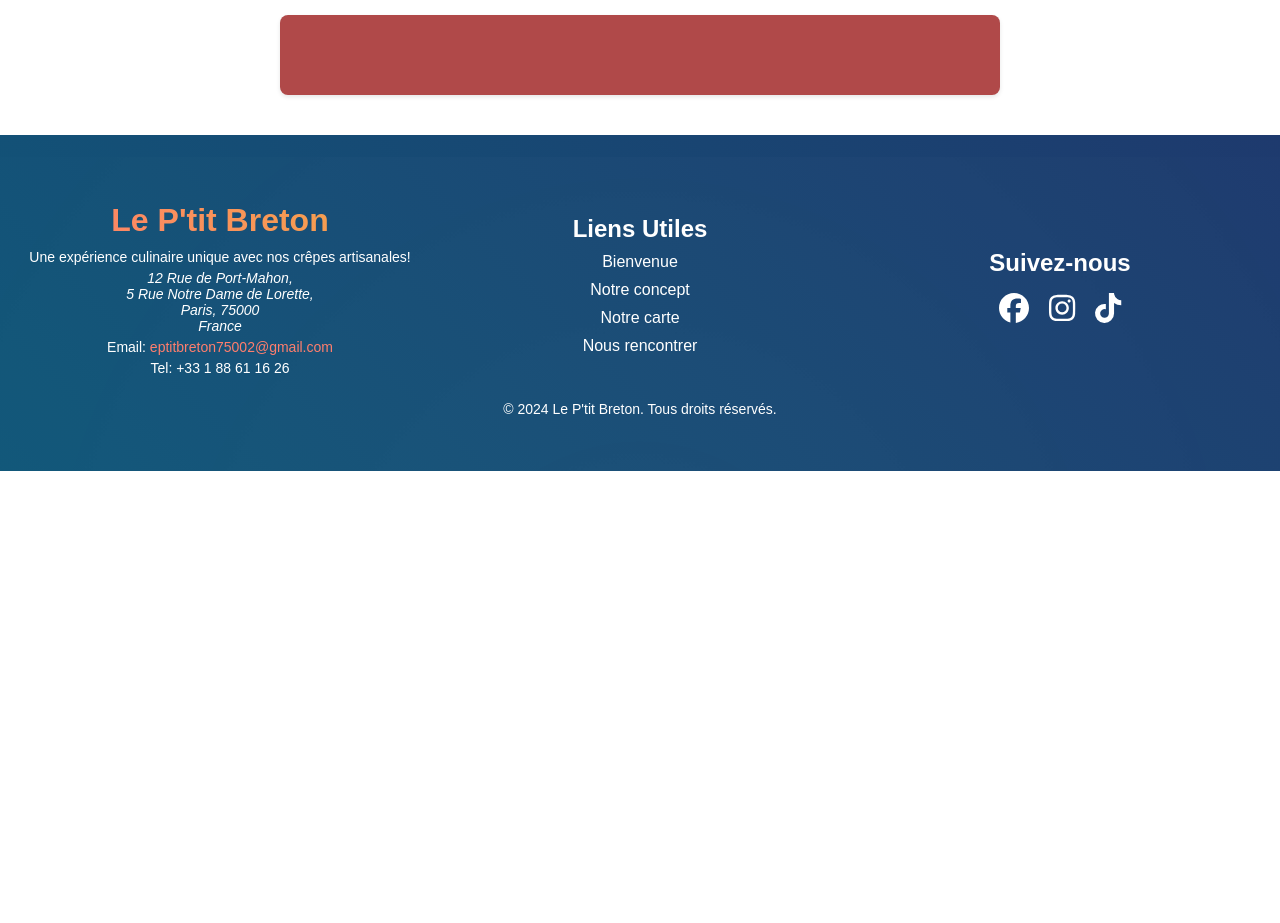
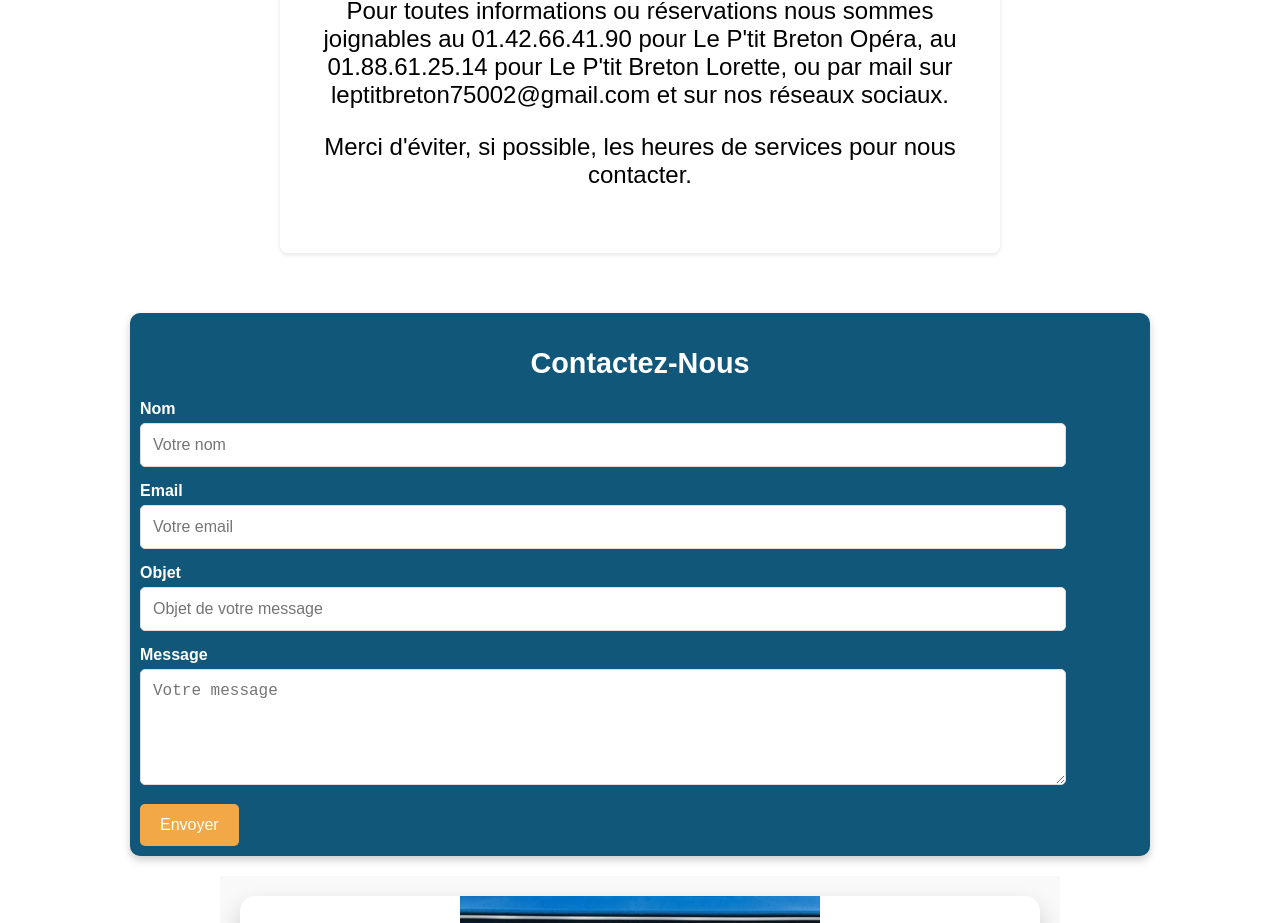
Before and after one commit to MiguelGMata/lepetitbreton, a React (Vite) app: page /nous-rencontrer in a window 1280 px wide. Shown: the part 717-1640 px from the top of the page. Before the commit the page ends 1188 px from the top, so only its background shows below. Built offline with nearby package versions, Linux system fonts and the light colour scheme.

Commit message:
creation form contact

```diff
--- a/package.json
+++ b/package.json
@@ -12,6 +12,7 @@
   "dependencies": {
     "@fortawesome/free-brands-svg-icons": "^6.6.0",
     "@fortawesome/react-fontawesome": "^0.2.2",
+    "emailjs-com": "^3.2.0",
     "fortawesome": "^0.0.1-security",
     "react": "^18.3.1",
     "react-dom": "^18.3.1",
--- /dev/null
+++ b/src/components/molecules/formcontact/ContactForm.jsx
@@ -0,0 +1,109 @@
+import React, { useState } from 'react';
+import emailjs from 'emailjs-com';
+import './contactForm.css';
+const Form = () => {
+  const [formData, setFormData] = useState({
+    name: '',
+    email: '',
+    subject: '',
+    message: '',
+  });
+
+  const [isSubmitted, setIsSubmitted] = useState(false);
+
+  const handleChange = (e) => {
+    const { name, value } = e.target;
+    setFormData({
+      ...formData,
+      [name]: value,
+    });
+  };
+
+  const handleSubmit = (e) => {
+    e.preventDefault();
+
+    emailjs
+      .send(
+        'service_gz0nf9q', // Reemplaza con tu Service ID
+        'template_9ulkm8q', // Reemplaza con tu Template ID
+        formData,
+        'WPirVG4hz2Vp0Va-L' // Reemplaza con tu User ID de EmailJS
+      )
+      .then(
+        (response) => {
+          console.log('SUCCESS!', response.status, response.text);
+          setIsSubmitted(true);
+          setFormData({
+            name: '',
+            email: '',
+            subject: '',
+            message: '',
+          });
+        },
+        (error) => {
+          console.log('FAILED...', error);
+        }
+      );
+  };
+
+  return (
+    <div className="form-container">
+      <h2 className="form-title">Contactez-Nous</h2>
+      {isSubmitted && <p className="form-success">Votre message a été envoyé avec succès !</p>}
+
+      <form className="form" onSubmit={handleSubmit}>
+        <div className="form-group">
+          <label htmlFor="name">Nom</label>
+          <input
+            type="text"
+            id="name"
+            name="name"
+            placeholder="Votre nom"
+            value={formData.name}
+            onChange={handleChange}
+            required
+          />
+        </div>
+        <div className="form-group">
+          <label htmlFor="email">Email</label>
+          <input
+            type="email"
+            id="email"
+            name="email"
+            placeholder="Votre email"
+            value={formData.email}
+            onChange={handleChange}
+            required
+          />
+        </div>
+        <div className="form-group">
+          <label htmlFor="subject">Objet</label>
+          <input
+            type="text"
+            id="subject"
+            name="subject"
+            placeholder="Objet de votre message"
+            value={formData.subject}
+            onChange={handleChange}
+            required
+          />
+        </div>
+        <div className="form-group">
+          <label htmlFor="message">Message</label>
+          <textarea
+            id="message"
+            name="message"
+            placeholder="Votre message"
+            rows="5"
+            value={formData.message}
+            onChange={handleChange}
+            required
+          ></textarea>
+        </div>
+        <button type="submit" className="submit-button">Envoyer</button>
+      </form>
+    </div>
+  );
+};
+
+export default Form;
--- /dev/null
+++ b/src/components/molecules/formcontact/contactForm.css
@@ -0,0 +1,63 @@
+/* General styles */
+/* General styles of the form container */
+.form-container {
+  width: 90%;
+  max-width: 1000px;
+  margin: 20px auto;
+  padding: 10px;
+  background: #105779;
+  border-radius: 10px;
+  box-shadow: 0 4px 8px rgba(0, 0, 0, 0.2);
+
+}
+
+/* Form title styles */
+.form-title {
+  text-align: center;
+  color: #ffff;
+  margin-bottom: 20px;
+  font-size: 1.8rem;
+  font-weight: bold;
+}
+
+/* General styles for form groups */
+.form-group {
+  margin-bottom: 15px;
+}
+
+/* Form label styles */
+.form-group label {
+  display: block;
+  font-weight: bold;
+  margin-bottom: 5px;
+  color: #fff;
+}
+
+/* Input field styles */
+.form-group input,
+.form-group textarea {
+  width: 90%;
+  padding: 12px;
+  margin-right: 20px;
+  border: 1px solid #ddd;
+  border-radius: 5px;
+  font-size: 1rem;
+}
+
+/* Submit Button Styles */
+.submit-button {
+  background-color: #f3a847;
+  color: #fff;
+  border: none;
+  padding: 12px 20px;
+  border-radius: 5px;
+  cursor: pointer;
+  font-size: 1rem;
+  transition: background-color 0.3s ease, transform 0.2s ease;
+}
+
+/* Hover effect on submit button */
+.submit-button:hover {
+  background-color: #ff1493;
+  transform: scale(1.05);
+}
--- a/src/components/pages/contact/ContactScreen.jsx
+++ b/src/components/pages/contact/ContactScreen.jsx
@@ -1,17 +1,24 @@
 import React from 'react';
 import Header from '../../organisms/header/Header';
+import ContactForm from '../../molecules/formcontact/ContactForm';
+import Branch from '../../molecules/branch/Branch';
 import './contactScreen.css';
 
 const ContactScreen = () => {
   return (
     <main className="contact-container">
       <Header />
-      <section className="contact-info">
-        {/* Información de contacto */}
+      <section className="contact-form">
+        <h1>RDV chez nous !</h1>
+        <p>Pour toutes informations ou réservations nous sommes joignables
+          au 01.42.66.41.90 pour Le P'tit Breton Opéra,
+          au 01.88.61.25.14 pour Le P'tit Breton Lorette,
+          ou par mail sur leptitbreton75002@gmail.com et sur nos réseaux sociaux.
+        </p>
+        <p>Merci d'éviter, si possible, les heures de services pour nous contacter. </p>
       </section>
-      <section className="contact-form">
-        {/* Formulario de contacto */}
-      </section>
+      <ContactForm/>
+      <Branch/>
     </main>
   );
 };
--- a/src/components/pages/contact/contactScreen.css
+++ b/src/components/pages/contact/contactScreen.css
@@ -11,21 +11,14 @@
   }
 
   /* Estilos para las secciones de contacto */
-  .contact-info{
-    background: #d1a4a4; /* Fondo blanco para las secciones */
-    border-radius: 8px;
-    box-shadow: 0 2px 4px rgba(0, 0, 0, 0.1);
-    padding: 20px;
-    margin: 20px auto;
-    width: 50%;
-  }
   .contact-form {
-    background: #b04949; /* Fondo blanco para las secciones */
     border-radius: 8px;
     box-shadow: 0 2px 4px rgba(0, 0, 0, 0.1);
     padding: 20px;
     margin-bottom: 20px;
-    width: 50%;
+    width: 80%;
+    text-align: center;
+    font-size: 1.5rem
   }
 
   @media (min-width: 768px) {
```
Also changed, not shown: 1 other file (tests, documents, lock files or other folders).
